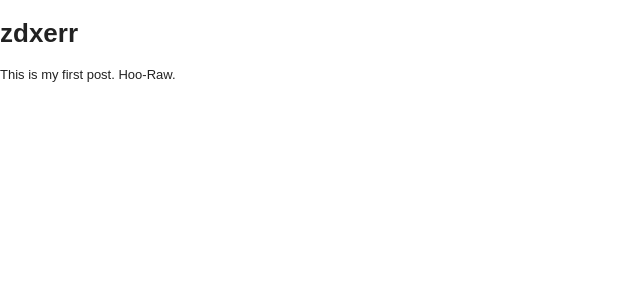
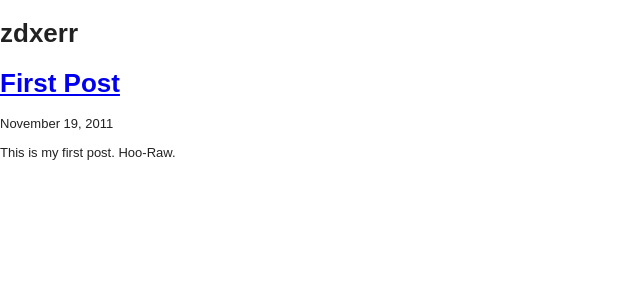
Before and after one commit to zdxerr/zdxerr.github.com, a Jekyll site: the page built from _posts/2011-11-19-first-post.markdown, in a window 1280 px wide. Shown: the top 300 px of the page, without its empty margins (0-640 px from the left). Built offline with Jekyll 4.4.1, drawn with Linux system fonts in a browser that asks for light colours; nearby versions of some CDN libraries.

Commit message:
Changed post layout.

```diff
--- a/_posts/2011-11-19-first-post.markdown
+++ b/_posts/2011-11-19-first-post.markdown
@@ -1,5 +1,5 @@
 ---
-layout: default
+layout: post
 title: First Post
 ---
 
--- a/_posts/2011-11-19-university.markdown
+++ b/_posts/2011-11-19-university.markdown
@@ -1,5 +1,5 @@
 ---
-layout: default
+layout: post
 title: University
 categories: [links, university]
 ---
--- a/_posts/2011-11-19-ws-2011.markdown
+++ b/_posts/2011-11-19-ws-2011.markdown
@@ -1,5 +1,5 @@
 ---
-layout: default
+layout: post
 title: WS2011
 categories: [links, university, lecture]
 ---
```
